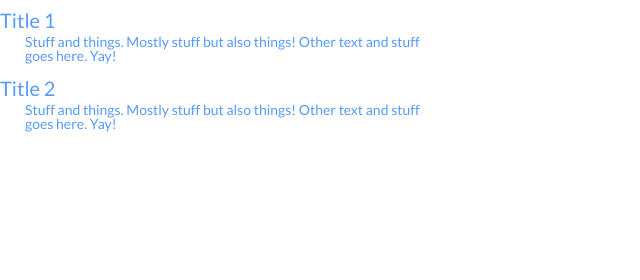
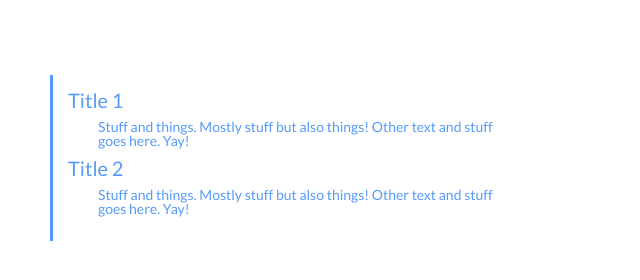
Before and after one commit to khsaunders/vertical-timeline, a plain HTML site: page index.html in a window 1280 px wide. Shown: the whole page, without its empty margins (0-640 px from the left). Drawn offline with Linux system fonts and the light colour scheme.

Commit message:
After inspecting Chrome example, reworking some of the structure.

```diff
--- a/index.html
+++ b/index.html
@@ -13,22 +13,25 @@
 
 
 <!-- lighter square -->
-
-      <div>
-        <li class = "titles">Title 1</li>
-        <li class = "square-text"> Stuff and things. Mostly stuff but also things! Other text and stuff goes here. Yay!</li>
-      </div>
+      <ul class = "line">
+          <li>
+            <div>
+              <h2> Title 1 </h2>
+                <p>Stuff and things. Mostly stuff but also things! Other text and stuff goes here. Yay!</p>
+            </div>
+          </li>
 
 <!-- darker square -->
 
-      <div>
-        <li class = "titles">Title 2</li>
-        <li class = "square-text"> Stuff and things. Mostly stuff but also things! Other text and stuff goes here. Yay!</li>
-      </div>
+
+          <li>
+            <h2> Title 2 </h2>
+            <p>Stuff and things. Mostly stuff but also things! Other text and stuff goes here. Yay!</p>
+          </li>
+      </ul>
 
 
 
-    </div>
   </div>
   </body>
 </html>
--- a/style.css
+++ b/style.css
@@ -47,13 +47,22 @@ table {
 	border-spacing: 0;
 }
 
-a:li{
-  text-decoration: none;
+/*------------------- end of reset ----------------------*/
+
+/* rules for the whole body */
+
+body{
+  max-width: 800px;
+  max-height: 100px;
+  padding-top: 75px;
+  margin-left: 50px;
 }
 
 /* background circle */
 
 .back-circle{
+  width: 200px;
+  height: 200px;
   border-radius:10px
   z-index:-1
   color:#579BFA;
@@ -61,21 +70,21 @@ a:li{
 
 /* line border */
 
-.line-border{
-  margin-left:
-  max-width:
-  max-height:
+.line{
+  border-left: 3px #579BFA solid;
+  max-height: 90%;
+  padding: 15px;
 }
 
 /* light square stuff */
 
 .light-square{
-  margin:
+  margin: 30px;
   max-width: 500px;
   max-height: 400px;
   display: inline-block;
-  background-color:
-  color:
+  background-color: ##579BFA;
+  z-index: -1;
 
 /* darker, foreground squares, yo */
 
@@ -86,29 +95,28 @@ a:li{
   max-height:
   display: inline-block;
   background-color:
+  z-index: -1;
 }
 
 
 /* titles for text in squares */
 
-.titles{
+h2{
   font-family: Lato, sans-serif;
   font-size: 20px;
   color: #579BFA;
   list-style: none;
-  padding-top:10px;
-  padding-bottom: 2px:
-  margin-left: 20px;
+
 }
 
 /* text in the squares */
 
-.square-text{
+p{
+  padding: 10px;
   font-family: Lato, sans-serif;
   font-size: 14px;
   color: #579BFA;
   list-style: none;
-  padding: 5px;
   margin-left: 20px;
   width: 400px;
 }
```
